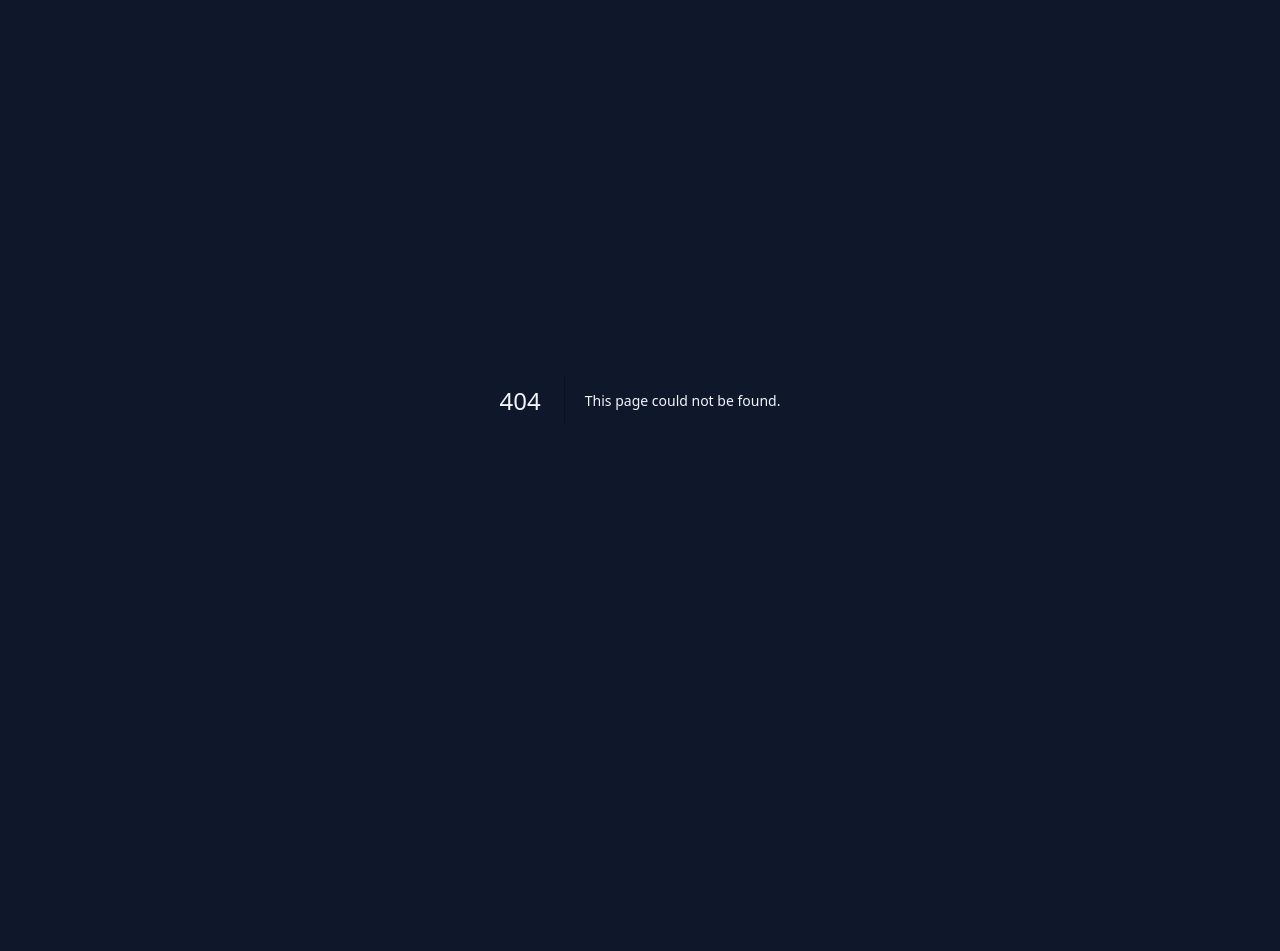
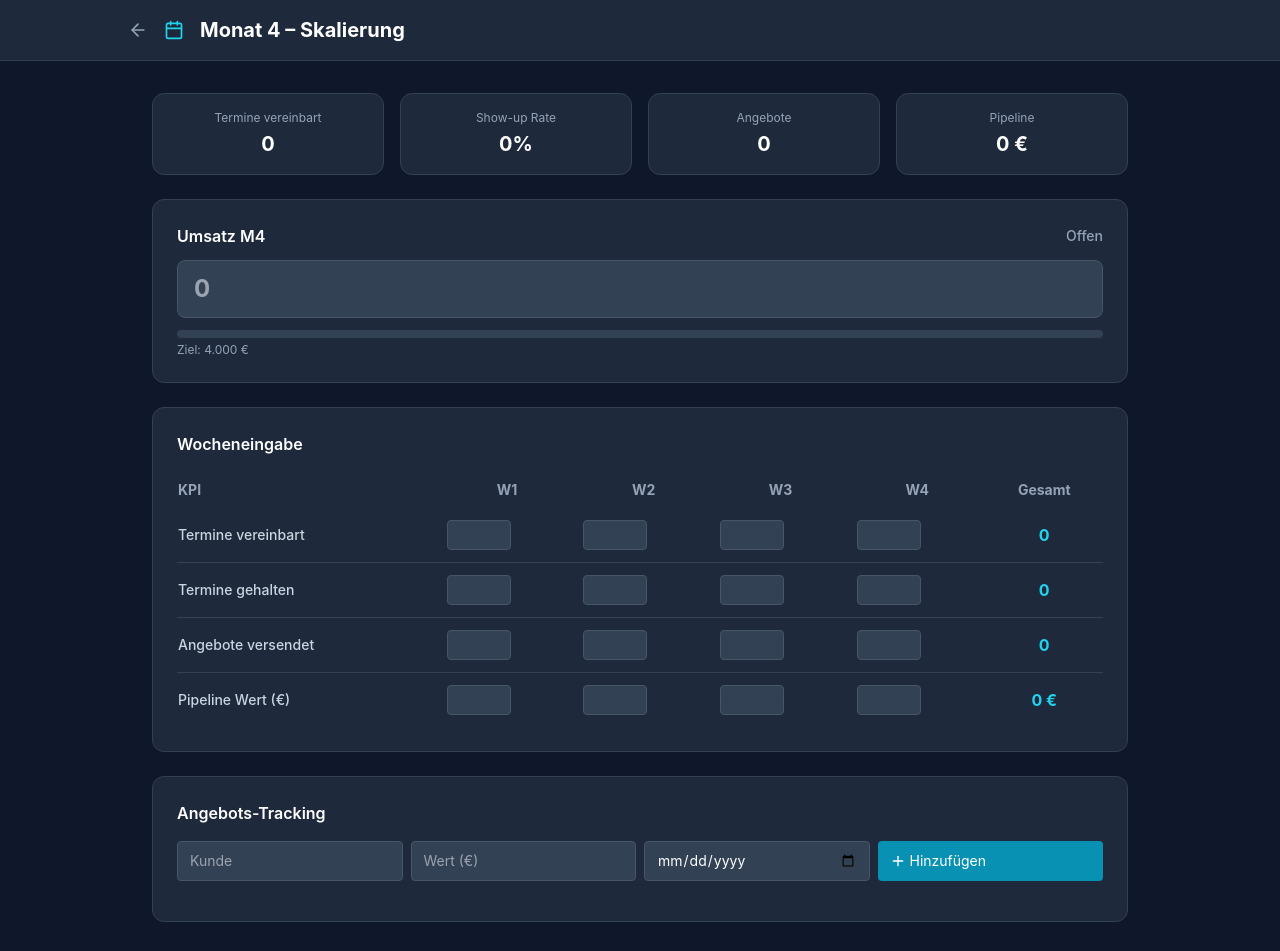
Before and after one commit to andrewtpoint/kpi-tracker-probezeit, a Next.js app: page /month/4 in a window 1280 px wide. Before the commit this address had no page. Shown: the top 951 px of the page. Before the commit the page ends 800 px from the top, so only its background shows below. Built offline with nearby package versions, Linux system fonts and the light colour scheme.

Commit message:
Add Month 4 page with deals tracking

```diff
--- /dev/null
+++ b/src/app/month/4/page.tsx
@@ -0,0 +1,158 @@
+'use client';
+import { useState } from 'react';
+import { useStore } from '@/lib/store';
+import { sumWeekly, formatEuro, calcStatus, statusConfig } from '@/lib/utils-kpi';
+import Link from 'next/link';
+import { ArrowLeft, Calendar, Plus, Trash2 } from 'lucide-react';
+import type { Deal } from '@/lib/store';
+
+const WEEKS = ['w1', 'w2', 'w3', 'w4'] as const;
+
+export default function Month4Page() {
+  const { months, settings, updateMonth } = useStore();
+  const data = months['4'] || {};
+  const [newDeal, setNewDeal] = useState({ kunde: '', wert: 0, datumVersendet: '', status: 'Offen' as Deal['status'] });
+
+  const update = (field: string, week: string, value: number) => {
+    const current = (data as Record<string, Record<string, number>>)[field] || {};
+    updateMonth('4', { [field]: { ...current, [week]: value } } as Record<string, Record<string, number>>);
+  };
+
+  const vereinbart = data.termineVereinbart || { w1: 0, w2: 0, w3: 0, w4: 0 };
+  const gehalten = data.termineGehalten || { w1: 0, w2: 0, w3: 0, w4: 0 };
+  const angebote = data.angeboteVersendet || { w1: 0, w2: 0, w3: 0, w4: 0 };
+  const pipeline = data.pipelineWert || { w1: 0, w2: 0, w3: 0, w4: 0 };
+  const deals = data.deals || [];
+
+  const totalVereinbart = sumWeekly(vereinbart);
+  const totalGehalten = sumWeekly(gehalten);
+  const totalAngebote = sumWeekly(angebote);
+  const totalPipeline = sumWeekly(pipeline);
+  const umsatz = data.umsatz || 0;
+  const showupRate = totalVereinbart > 0 ? (totalGehalten / totalVereinbart) * 100 : 0;
+
+  const umsatzStatus = calcStatus(umsatz, settings.m4_umsatz_min, settings.m4_umsatz_min * 1.5);
+
+  const addDeal = () => {
+    if (!newDeal.kunde) return;
+    const deal: Deal = { ...newDeal, id: Date.now().toString() };
+    updateMonth('4', { deals: [...deals, deal] });
+    setNewDeal({ kunde: '', wert: 0, datumVersendet: '', status: 'Offen' });
+  };
+
+  const removeDeal = (id: string) => updateMonth('4', { deals: deals.filter(d => d.id !== id) });
+  const updateDealStatus = (id: string, status: Deal['status']) => updateMonth('4', { deals: deals.map(d => d.id === id ? { ...d, status } : d) });
+
+  const kpis = [
+    { field: 'termineVereinbart', label: 'Termine vereinbart', data: vereinbart },
+    { field: 'termineGehalten', label: 'Termine gehalten', data: gehalten },
+    { field: 'angeboteVersendet', label: 'Angebote versendet', data: angebote },
+    { field: 'pipelineWert', label: 'Pipeline Wert (€)', data: pipeline },
+  ];
+
+  return (
+    <div className="min-h-screen bg-slate-900">
+      <div className="bg-slate-800 border-b border-slate-700 px-6 py-4">
+        <div className="max-w-5xl mx-auto flex items-center gap-4">
+          <Link href="/" className="text-slate-400 hover:text-white"><ArrowLeft className="w-5 h-5" /></Link>
+          <Calendar className="w-5 h-5 text-cyan-400" />
+          <h1 className="text-xl font-bold text-white">Monat 4 – Skalierung</h1>
+        </div>
+      </div>
+
+      <div className="max-w-5xl mx-auto px-6 py-8 space-y-6">
+        {/* KPI Summary */}
+        <div className="grid grid-cols-2 md:grid-cols-4 gap-4">
+          {[{ label: 'Termine vereinbart', value: totalVereinbart }, { label: 'Show-up Rate', value: `${showupRate.toFixed(0)}%` }, { label: 'Angebote', value: totalAngebote }, { label: 'Pipeline', value: formatEuro(totalPipeline) }].map(({ label, value }) => (
+            <div key={label} className="bg-slate-800 border border-slate-700 rounded-xl p-4 text-center">
+              <p className="text-slate-400 text-xs mb-1">{label}</p>
+              <p className="text-xl font-bold text-white">{value}</p>
+            </div>
+          ))}
+        </div>
+
+        {/* Umsatz Card */}
+        <div className="bg-slate-800 border border-slate-700 rounded-xl p-6">
+          <div className="flex items-center justify-between mb-3">
+            <h3 className="text-white font-semibold">Umsatz M4</h3>
+            <span className={`text-sm font-medium ${statusConfig[umsatzStatus].color}`}>{statusConfig[umsatzStatus].label}</span>
+          </div>
+          <input
+            type="number"
+            value={umsatz || ''}
+            onChange={e => updateMonth('4', { umsatz: Number(e.target.value) })}
+            className="w-full bg-slate-700 border border-slate-600 rounded-lg px-4 py-3 text-white text-2xl font-bold focus:outline-none focus:border-cyan-500"
+            placeholder="0"
+          />
+          <div className="mt-3 h-2 bg-slate-700 rounded-full overflow-hidden">
+            <div className="h-full bg-cyan-500 rounded-full" style={{ width: `${Math.min(100, (umsatz / settings.m4_umsatz_min) * 100)}%` }} />
+          </div>
+          <p className="text-xs text-slate-400 mt-1">Ziel: {formatEuro(settings.m4_umsatz_min)}</p>
+        </div>
+
+        {/* Wocheneingabe */}
+        <div className="bg-slate-800 border border-slate-700 rounded-xl p-6">
+          <h2 className="text-white font-semibold mb-4">Wocheneingabe</h2>
+          <div className="overflow-x-auto">
+            <table className="w-full">
+              <thead>
+                <tr className="text-slate-400 text-sm">
+                  <th className="text-left py-2 pr-4">KPI</th>
+                  {WEEKS.map(w => <th key={w} className="text-center py-2 px-2">{w.toUpperCase()}</th>)}
+                  <th className="text-center py-2 px-2">Gesamt</th>
+                </tr>
+              </thead>
+              <tbody className="divide-y divide-slate-700">
+                {kpis.map(({ field, label, data: kpiData }) => (
+                  <tr key={field}>
+                    <td className="py-3 pr-4 text-slate-300 text-sm font-medium whitespace-nowrap">{label}</td>
+                    {WEEKS.map(w => (
+                      <td key={w} className="py-3 px-2">
+                        <input type="number" min="0"
+                          value={(kpiData as Record<string, number>)[w] || ''}
+                          onChange={e => update(field, w, Number(e.target.value))}
+                          className="w-16 bg-slate-700 border border-slate-600 rounded px-2 py-1 text-white text-center text-sm focus:outline-none focus:border-cyan-500" />
+                      </td>
+                    ))}
+                    <td className="py-3 px-2 text-center font-bold text-cyan-400">{field === 'pipelineWert' ? formatEuro(sumWeekly(kpiData)) : sumWeekly(kpiData)}</td>
+                  </tr>
+                ))}
+              </tbody>
+            </table>
+          </div>
+        </div>
+
+        {/* Deals */}
+        <div className="bg-slate-800 border border-slate-700 rounded-xl p-6">
+          <h2 className="text-white font-semibold mb-4">Angebots-Tracking</h2>
+          <div className="grid grid-cols-4 gap-2 mb-4">
+            <input value={newDeal.kunde} onChange={e => setNewDeal({...newDeal, kunde: e.target.value})} placeholder="Kunde" className="bg-slate-700 border border-slate-600 rounded px-3 py-2 text-white text-sm focus:outline-none focus:border-cyan-500" />
+            <input type="number" value={newDeal.wert || ''} onChange={e => setNewDeal({...newDeal, wert: Number(e.target.value)})} placeholder="Wert (€)" className="bg-slate-700 border border-slate-600 rounded px-3 py-2 text-white text-sm focus:outline-none focus:border-cyan-500" />
+            <input type="date" value={newDeal.datumVersendet} onChange={e => setNewDeal({...newDeal, datumVersendet: e.target.value})} className="bg-slate-700 border border-slate-600 rounded px-3 py-2 text-white text-sm focus:outline-none focus:border-cyan-500" />
+            <button onClick={addDeal} className="bg-cyan-600 hover:bg-cyan-500 text-white rounded px-3 py-2 text-sm flex items-center gap-1"><Plus className="w-4 h-4" />Hinzufügen</button>
+          </div>
+          {deals.length > 0 && (
+            <table className="w-full text-sm">
+              <thead><tr className="text-slate-400"><th className="text-left py-2">Kunde</th><th className="text-right py-2">Wert</th><th className="text-center py-2">Datum</th><th className="text-center py-2">Status</th><th></th></tr></thead>
+              <tbody className="divide-y divide-slate-700">
+                {deals.map(deal => (
+                  <tr key={deal.id}>
+                    <td className="py-2 text-white">{deal.kunde}</td>
+                    <td className="py-2 text-right text-cyan-400 font-semibold">{formatEuro(deal.wert)}</td>
+                    <td className="py-2 text-center text-slate-400">{deal.datumVersendet}</td>
+                    <td className="py-2 text-center">
+                      <select value={deal.status} onChange={e => updateDealStatus(deal.id, e.target.value as Deal['status'])} className="bg-slate-700 border border-slate-600 rounded px-2 py-1 text-white text-xs">
+                        {['Offen','Verhandlung','Gewonnen','Verloren'].map(s => <option key={s}>{s}</option>)}
+                      </select>
+                    </td>
+                    <td className="py-2"><button onClick={() => removeDeal(deal.id)} className="text-slate-500 hover:text-red-400"><Trash2 className="w-4 h-4" /></button></td>
+                  </tr>
+                ))}
+              </tbody>
+            </table>
+          )}
+        </div>
+      </div>
+    </div>
+  );
+}
```
